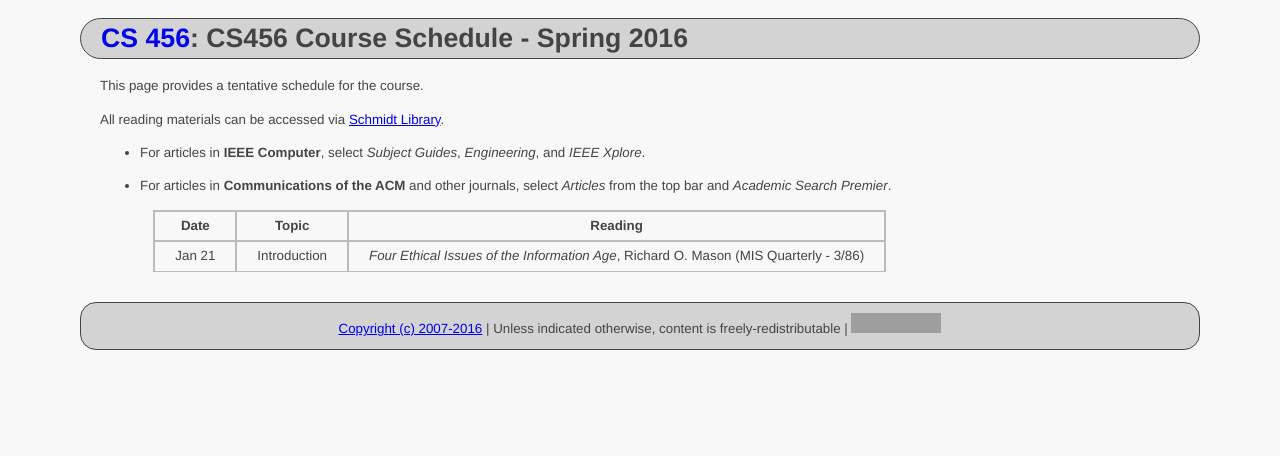
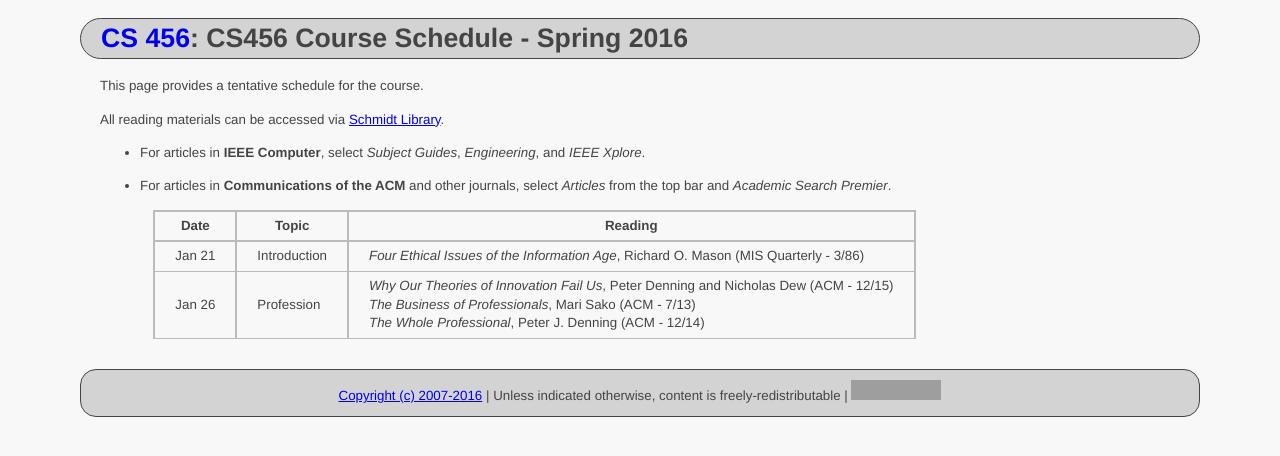
Before and after one commit to ycpcs/cs456-spring2016, a Jekyll site: the page built from schedule/index.md, in a window 1280 px wide. Shown: the top 456 px of the page. Built offline with Jekyll 4.4.1, drawn with Linux system fonts in a browser that asks for light colours; Markdown is read by kramdown in place of the engine named in the settings; grey boxes are pictures that could not be loaded.

Commit message:
add profession articles
add profession articles

```diff
--- a/schedule/index.md
+++ b/schedule/index.md
@@ -15,6 +15,7 @@ All reading materials can be accessed via [Schmidt Library](http://library.ycp.e
 >  Date   |      Topic      |                                    Reading                                             |
 > ------- | --------------  | -------------------------------------------------------------------------------------- |
 > Jan 21  | Introduction    | *Four Ethical Issues of the Information Age*, Richard O. Mason (MIS Quarterly - 3/86)  |
+> Jan 26  | Profession      | *Why Our Theories of Innovation Fail Us*, Peter Denning and Nicholas Dew (ACM - 12/15) <br /> *The Business of Professionals*, Mari Sako (ACM - 7/13) <br /> *The Whole Professional*, Peter J. Denning (ACM - 12/14) |
 
 
 
```
